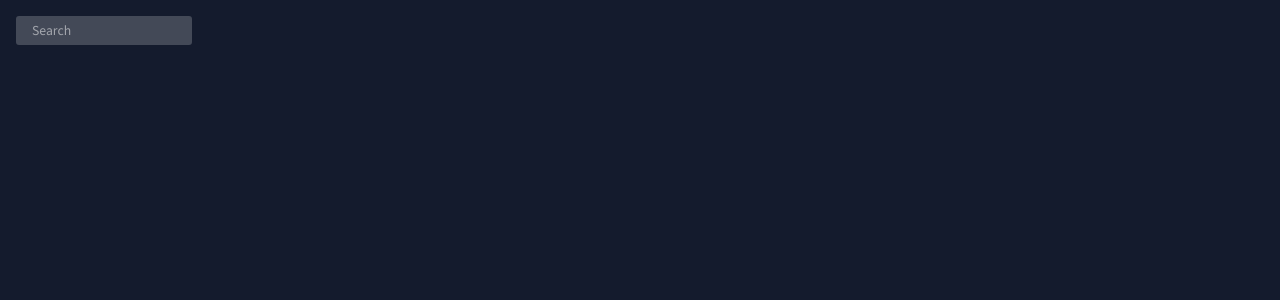
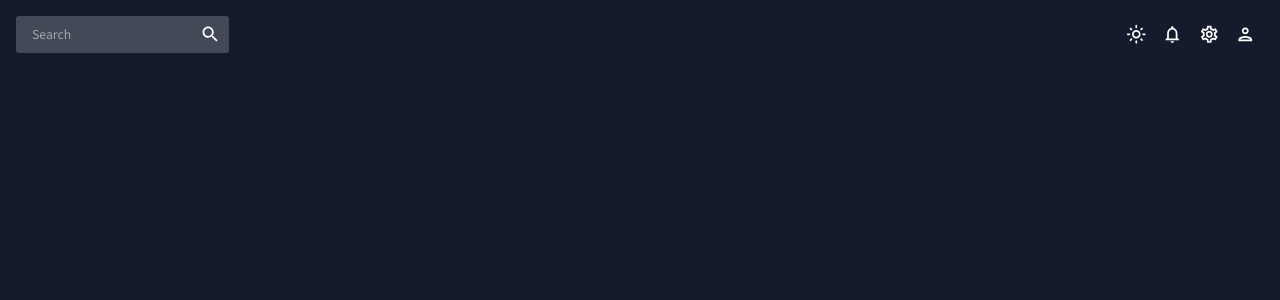
Before and after one commit to luisced/DB_Project, a React (Create React App) app in the folder react_app/: page / in a window 1280 px wide. Shown: the top 300 px of the page. Built offline with nearby package versions, Linux system fonts and the light colour scheme.

Commit message:
component: finished top bar

```diff
--- a/react_app/src/views/global/Topbar.jsx
+++ b/react_app/src/views/global/Topbar.jsx
@@ -7,7 +7,7 @@ import DarkModeOutlinedIcon from "@mui/icons-material/DarkModeOutlined";
 import NotificationsOutlinedIcon from "@mui/icons-material/NotificationsOutlined";
 import SettingsOutlinedIcon from "@mui/icons-material/SettingsOutlined";
 import PersonOutlinedIcon from "@mui/icons-material/PersonOutlined";
-import SearchOutlinedIcon from "@mui/icons-material/SearchOutlined";
+import SearchIcon from "@mui/icons-material/Search";
 
 const Topbar = () => {
 	const theme = useTheme();
@@ -22,6 +22,28 @@ const Topbar = () => {
 				borderRadius="3px"
 			>
 				<InputBase sx={{ ml: 2, flex: 1 }} placeholder="Search" />
+				<IconButton type="button" sx={{ p: 1 }}>
+					<SearchIcon />
+				</IconButton>
+			</Box>
+			{/* Icons */}
+			<Box display="flex">
+				<IconButton>
+					{theme.palette.mode === "dark" ? (
+						<LightModeOutlinedIcon onClick={colorMode.toggleColorMode} />
+					) : (
+						<DarkModeOutlinedIcon onClick={colorMode.toggleColorMode} />
+					)}
+				</IconButton>
+				<IconButton>
+					<NotificationsOutlinedIcon />
+				</IconButton>
+				<IconButton>
+					<SettingsOutlinedIcon />
+				</IconButton>
+				<IconButton>
+					<PersonOutlinedIcon />
+				</IconButton>
 			</Box>
 		</Box>
 	);
```
